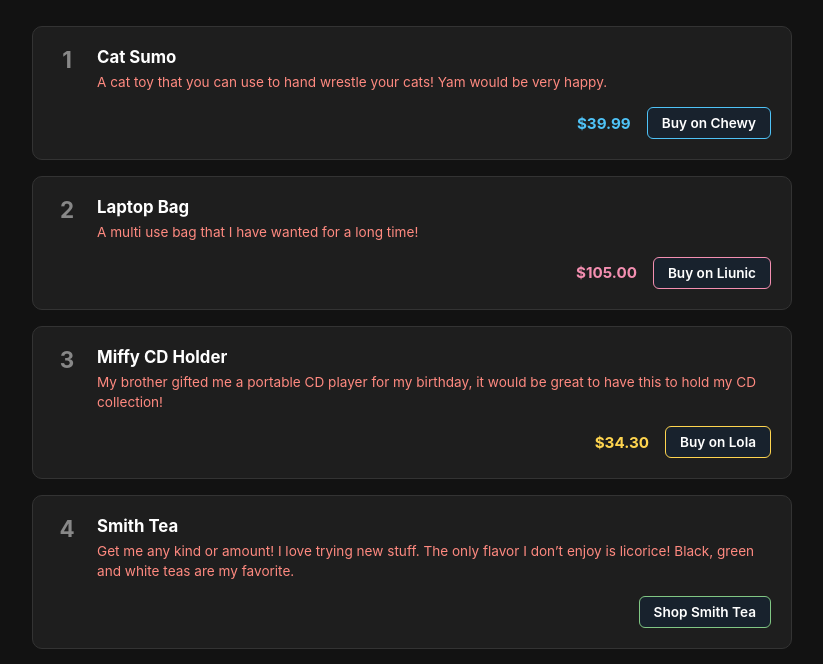
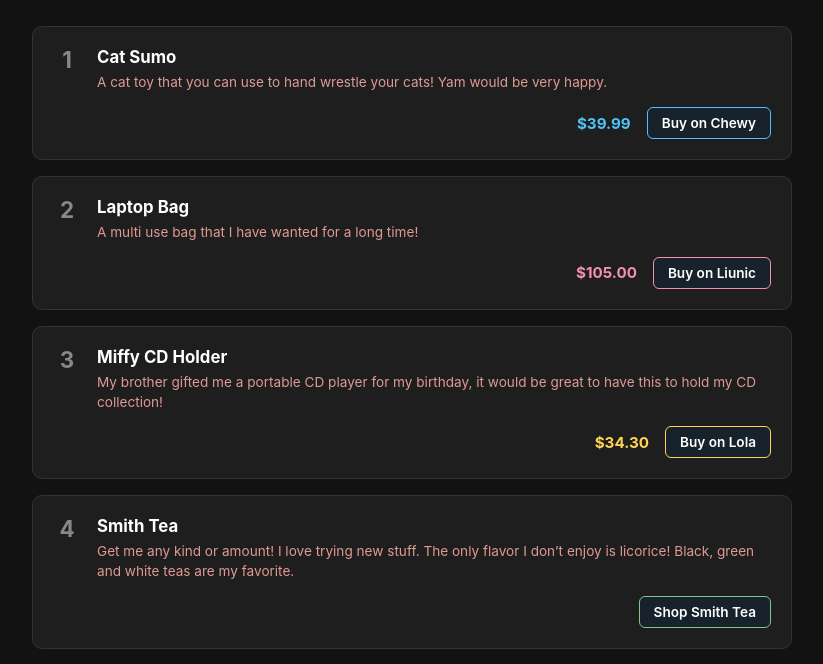
Before and after one commit to Jazzunc/soap, a plain HTML site: page index.html in a window 1280 px wide. Shown: the part 112-776 px from the top of the page, without its empty margins (228-1051 px from the left). Drawn offline with Linux system fonts and the light colour scheme.

Commit message:
Update index.html

```diff
--- a/index.html
+++ b/index.html
@@ -41,7 +41,7 @@
 
         .item-desc {
             font-size: 0.85rem;
-            color: #ff8a80;
+            color: #e09a92;
             line-height: 1.45;
             margin-bottom: 14px;
         }
```
